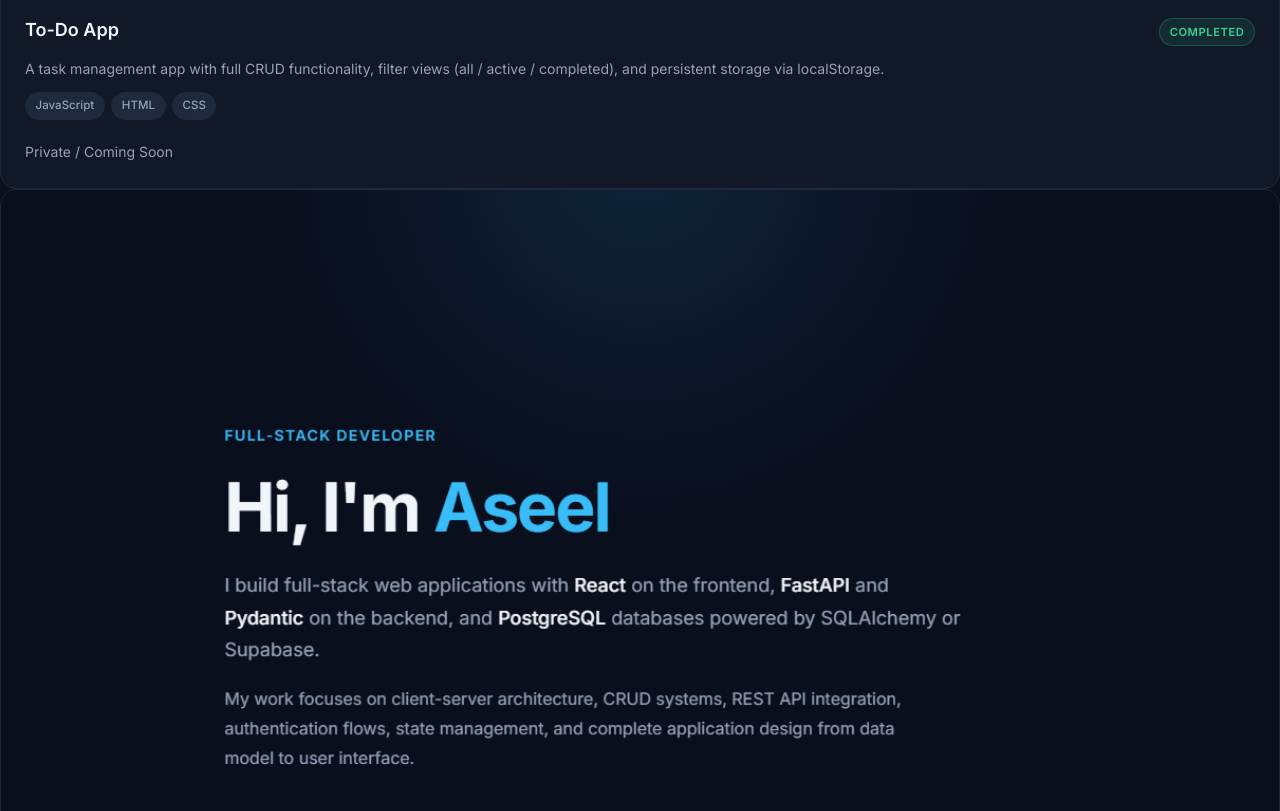
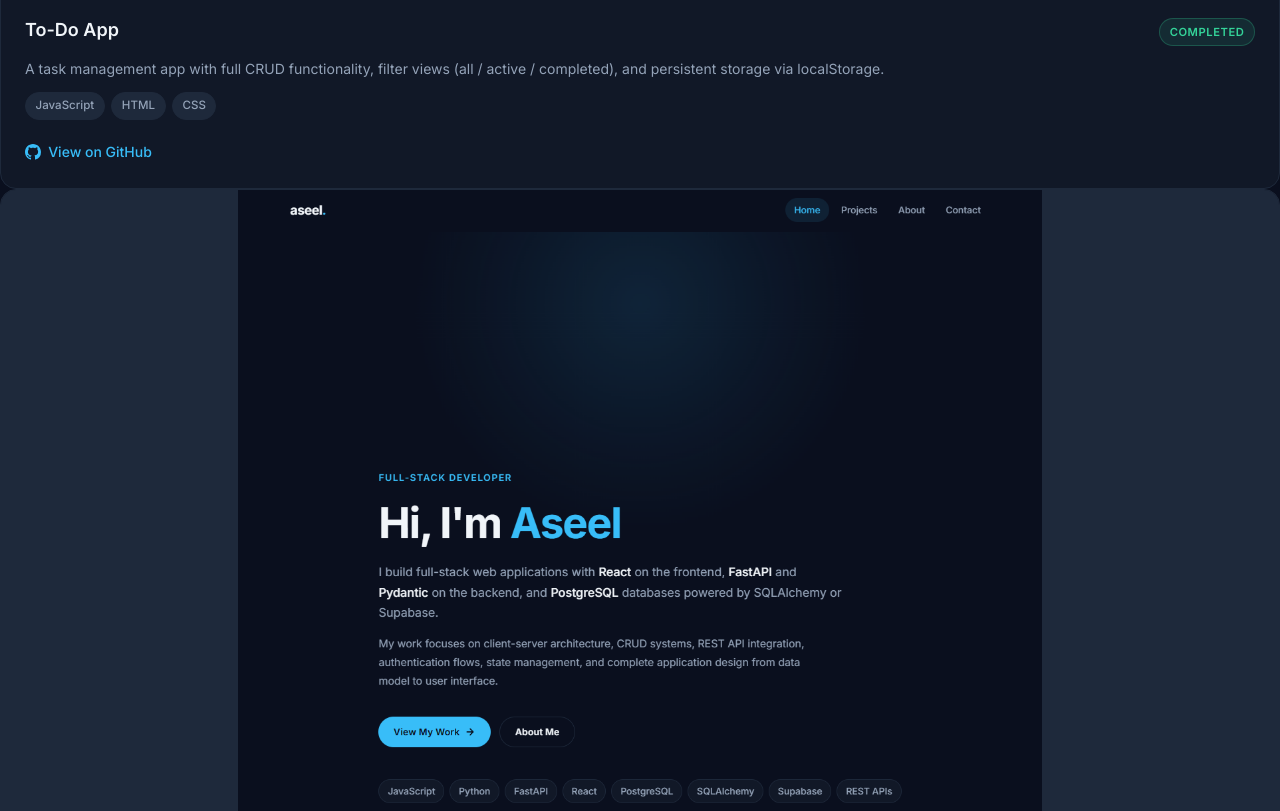
Before and after one commit to A9eel-Alharbi/portfolio-website, a React (Vite) app: page /projects in a window 1280 px wide. Shown: the part 2720-3531 px from the top of the page. Built offline with nearby package versions, Linux system fonts and the light colour scheme; the HTML template or start-up script is replaced by a standard one.

Commit message:
fixed issues

```diff
--- a/src/components/ProjectCard.css
+++ b/src/components/ProjectCard.css
@@ -26,11 +26,18 @@
     background-color: var(--surface-2);
 }
 
-.project-card__image-wrap img {
+.project-card__image {
     width: 100%;
     height: 100%;
+    transition: transform 350ms ease;
+}
+
+.project-card__image--cover {
     object-fit: cover;
-    transition: transform 350ms ease;
+}
+
+.project-card__image--contain {
+    object-fit: contain;
 }
 
 .project-card:hover .project-card__image-wrap img {
--- a/src/components/ProjectCard.jsx
+++ b/src/components/ProjectCard.jsx
@@ -22,14 +22,26 @@ function TechBadge({ tech }) {
   );
 }
 
-function ProjectCard({ title, description, techStack = [], status, image, link }) {
+function ProjectCard({
+  title,
+  description,
+  techStack = [],
+  status,
+  image,
+  imageFit = "cover",
+  link,
+}) {
   const isCompleted = status === "Completed";
 
   return (
     <div className="project-card">
       {image && (
         <div className="project-card__image-wrap">
-          <img src={image} alt={`Preview of ${title}`} />
+          <img
+            src={image}
+            alt={`Preview of ${title}`}
+            className={`project-card__image project-card__image--${imageFit}`}
+          />
         </div>
       )}
 
--- a/src/data/projects.js
+++ b/src/data/projects.js
@@ -7,7 +7,7 @@ const projects = [
     techStack: ["HTML", "CSS"],
     status: "Completed",
     image: "/images/landing-page.png",
-    link: null,
+    link: "https://github.com/A9eel-Alharbi/landing-page",
   },
   {
     id: 2,
@@ -17,7 +17,7 @@ const projects = [
     techStack: ["JavaScript", "HTML", "CSS"],
     status: "Completed",
     image: "/images/pomodoro.png",
-    link: null,
+    link: "https://github.com/A9eel-Alharbi/Pomodoro-timer",
   },
   {
     id: 3,
@@ -27,7 +27,7 @@ const projects = [
     techStack: ["JavaScript", "HTML", "CSS"],
     status: "Completed",
     image: "/images/todo.png",
-    link: null,
+    link: "https://github.com/A9eel-Alharbi/To-Do-App",
   },
   {
     id: 4,
@@ -36,7 +36,8 @@ const projects = [
       "A multi-page developer portfolio built with React and React Router. Features a dark theme, responsive design, and smooth animations.",
     techStack: ["React", "React Router", "JavaScript", "CSS"],
     status: "In Progress",
-    image: "/images/portfolio.png",
+    image: "/images/Portfolio.png",
+    imageFit: "contain",
     link: "https://github.com/A9eel-Alharbi/portfolio-website",
   },
 ];
--- a/src/pages/Projects.jsx
+++ b/src/pages/Projects.jsx
@@ -20,6 +20,7 @@ function Projects() {
             techStack={project.techStack}
             status={project.status}
             image={project.image}
+            imageFit={project.imageFit}
             link={project.link}
           />
         ))}
```
